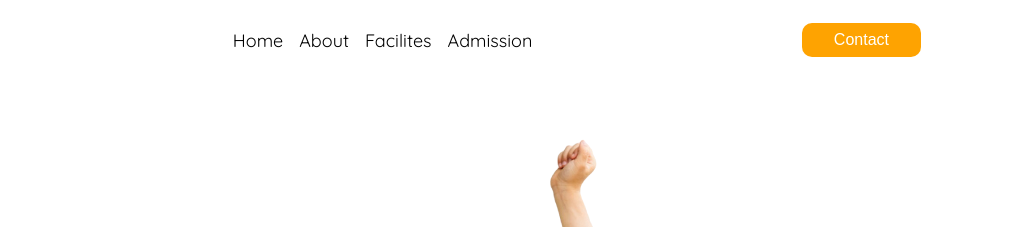
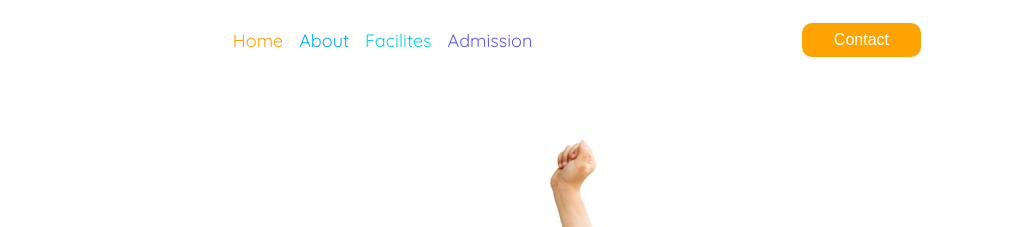
Before and after one commit to samiulsun/ph-kids-school, a plain HTML site: page index.html in a window 1280 px wide. Shown: the top 227 px of the page, 259-1280 px from the left. Drawn offline with Linux system fonts and the light colour scheme.

Commit message:
navbar hover and color added

```diff
--- a/index.html
+++ b/index.html
@@ -22,10 +22,10 @@
 				</div>
 
 				<ul class="navlink-container flex">
-					<li>Home</li>
-					<li>About</li>
-					<li>Facilites</li>
-					<li>Admission</li>
+					<li style="color: rgb(254, 163, 1);">Home</li>
+					<li style="color: rgb(1, 172, 253);">About</li>
+					<li style="color: rgb(5, 212, 223);">Facilites</li>
+					<li style="color: rgb(93, 88, 239);">Admission</li>
 				</ul>
 
 				<div>
--- a/styles/general.css
+++ b/styles/general.css
@@ -30,6 +30,10 @@ body {
 	border-radius: 10px;
 	color: white;
 	cursor: pointer;
+	transition: scale 0.3s;
+}
+.primary-btn:hover {
+	scale: 1.2;
 }
 header {
 	max-width: 1100px;
@@ -55,7 +59,13 @@ nav ul {
 nav ul li {
 	list-style-type: none;
 	font-size: 18px;
+	cursor: pointer;
+	transition: border 0.15s;
 }
+nav ul li:hover {
+	border-bottom: 0.5px solid black;
+}
+
 .hamburger {
 	display: none;
 }
```
